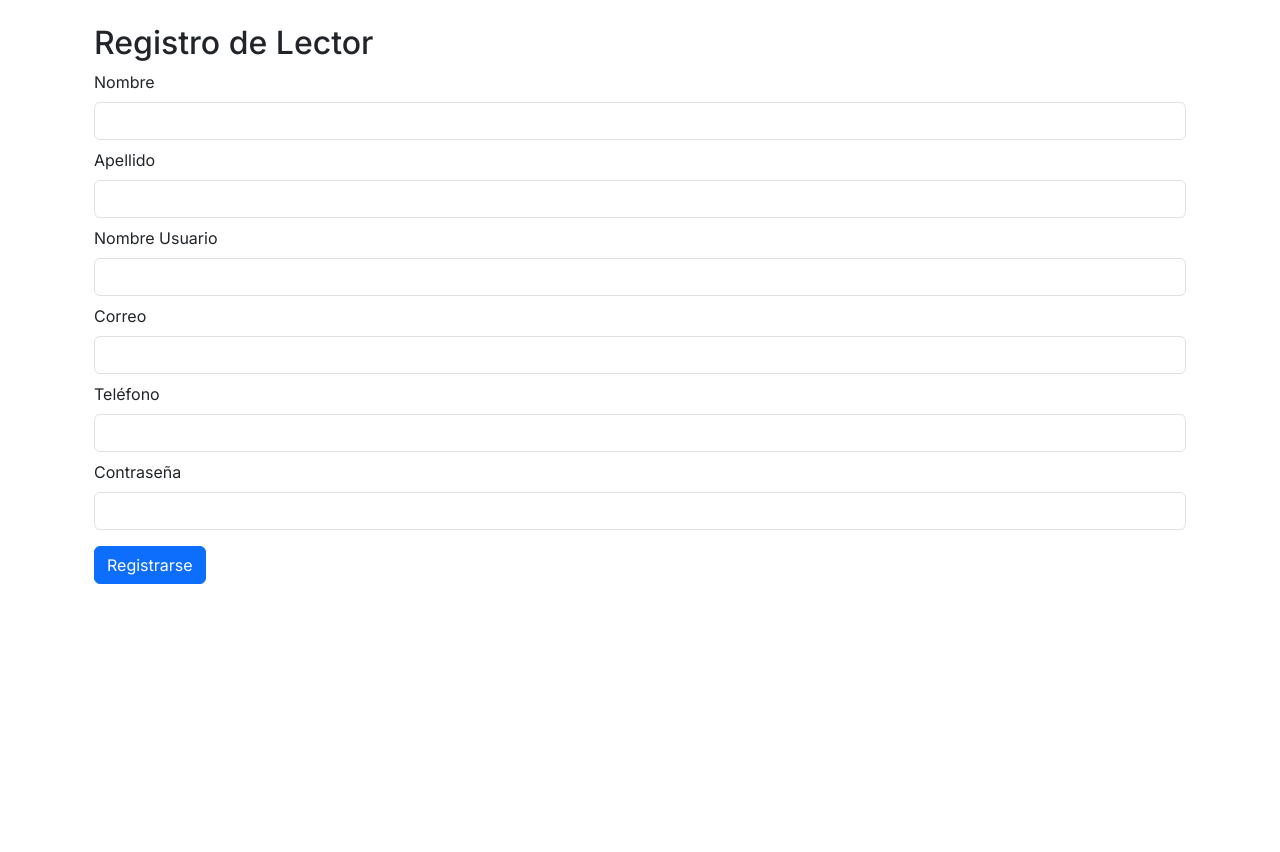
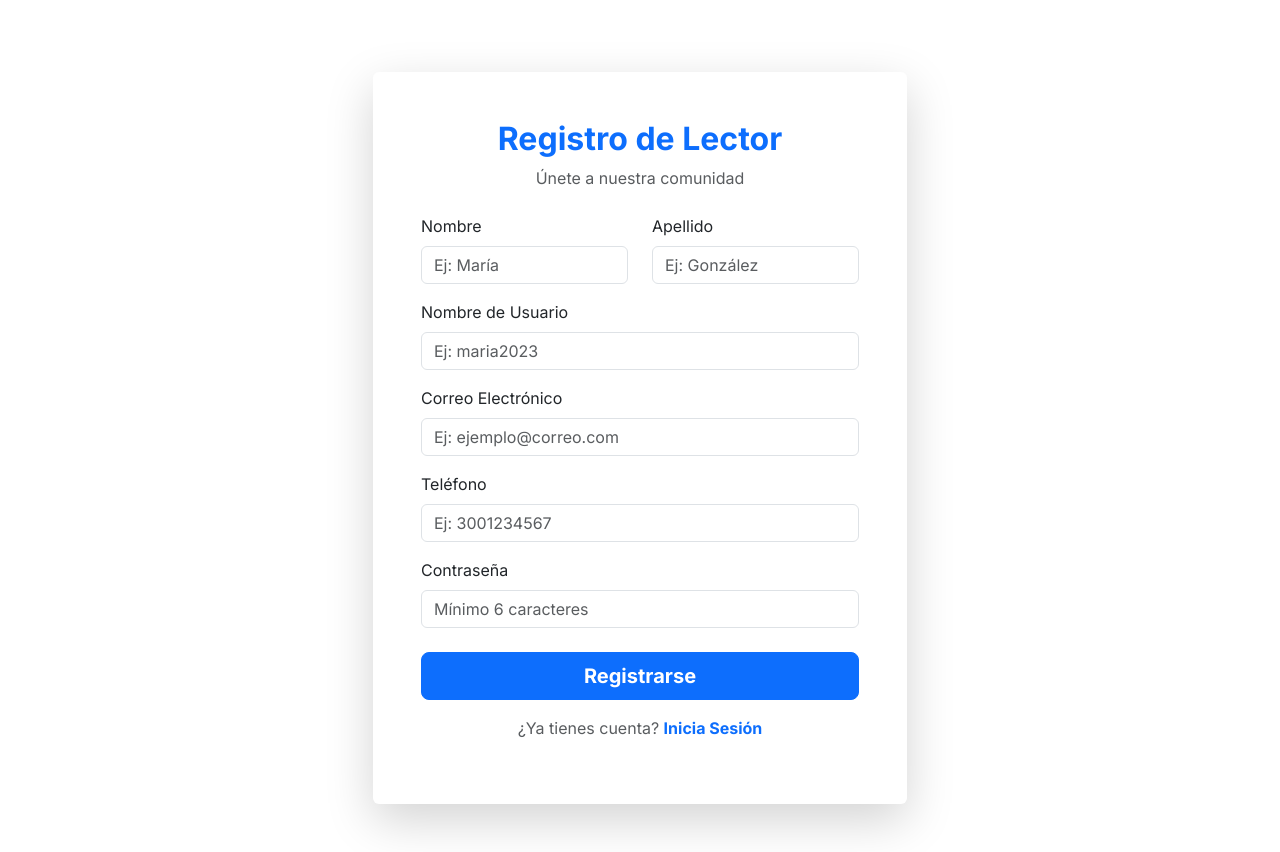
Before and after one commit to linopaul1512/noticias-nextjs-app, a Next.js app: page /registro in a window 1280 px wide. Before the commit the page ends 800 px from the top, so only its background shows below. Built offline with nearby package versions, Linux system fonts and the light colour scheme.

Commit message:
login y registro pages

```diff
--- a/src/app/registro/page.js
+++ b/src/app/registro/page.js
@@ -1,56 +1,176 @@
 "use client";
 import { useState } from "react";
-import { Container, Form, Button, Alert } from 'react-bootstrap';
-import axios from "axios";
+import { Form, Button, Container, Alert, Card, Row, Col } from "react-bootstrap";
+import Link from "next/link";
 
 export default function RegistroPage() {
   const [form, setForm] = useState({});
-  const [mensaje, setMensaje] = useState("");
+  const [mensaje, setMensaje] = useState({ text: "", variant: "" });
+  const [validated, setValidated] = useState(false);
 
-  const handleChange = (e) => setForm({ ...form, [e.target.name]: e.target.value });
+  const handleChange = (e) => {
+    const { name, value } = e.target;
+    setForm({ ...form, [name]: value });
+  };
 
   const handleSubmit = async (e) => {
     e.preventDefault();
+    const form = e.currentTarget;
+
+    if (form.checkValidity() === false) {
+      e.stopPropagation();
+      setValidated(true);
+      return;
+    }
+
+    try {
       const res = await fetch("/api/auth/registro", {
         method: "POST",
         body: JSON.stringify(form),
         headers: { "Content-Type": "application/json" },
       });
+
       const data = await res.json();
-    setMensaje(data.message);
+
+      if (res.ok) {
+        setMensaje({ text: "¡Registro exitoso! Redirigiendo...", variant: "success" });
+        setTimeout(() => window.location.href = "/login", 2000);
+      } else {
+        setMensaje({ text: data.message || "Error en el registro", variant: "danger" });
+      }
+    } catch (error) {
+      setMensaje({ text: "Error de conexión", variant: "danger" });
+    }
   };
 
   return (
-    <Container>
-      <h2>Registro de Lector</h2>
-      {mensaje && <Alert>{mensaje}</Alert>}
-      <Form onSubmit={handleSubmit}>
-        <Form.Group className="mb-2">
+    <Container className="py-5">
+      <Row className="justify-content-center">
+        <Col md={8} lg={6}>
+          <Card className="shadow-lg border-0">
+            <Card.Body className="p-5">
+              <div className="text-center mb-4">
+                <h2 className="fw-bold text-primary">Registro de Lector</h2>
+                <p className="text-muted">Únete a nuestra comunidad</p>
+              </div>
+
+              {mensaje.text && (
+                <Alert variant={mensaje.variant} className="text-center">
+                  {mensaje.text}
+                </Alert>
+              )}
+
+              <Form noValidate validated={validated} onSubmit={handleSubmit}>
+                <Row>
+                  <Col md={6}>
+                    <Form.Group className="mb-3">
                       <Form.Label>Nombre</Form.Label>
-          <Form.Control name="nombre" onChange={handleChange} required />
+                      <Form.Control
+                        name="nombre"
+                        onChange={handleChange}
+                        required
+                        placeholder="Ej: María"
+                      />
+                      <Form.Control.Feedback type="invalid">
+                        Por favor ingresa tu nombre
+                      </Form.Control.Feedback>
                     </Form.Group>
-        <Form.Group className="mb-2">
+                  </Col>
+                  <Col md={6}>
+                    <Form.Group className="mb-3">
                       <Form.Label>Apellido</Form.Label>
-          <Form.Control name="apellido" onChange={handleChange} required />
+                      <Form.Control
+                        name="apellido"
+                        onChange={handleChange}
+                        required
+                        placeholder="Ej: González"
+                      />
+                      <Form.Control.Feedback type="invalid">
+                        Por favor ingresa tu apellido
+                      </Form.Control.Feedback>
                     </Form.Group>
-        <Form.Group className="mb-2">
-          <Form.Label>Nombre Usuario</Form.Label>
-          <Form.Control name="nombreUsuario" onChange={handleChange} required />
+                  </Col>
+                </Row>
+
+                <Form.Group className="mb-3">
+                  <Form.Label>Nombre de Usuario</Form.Label>
+                  <Form.Control
+                    name="nombreUsuario"
+                    onChange={handleChange}
+                    required
+                    placeholder="Ej: maria2023"
+                  />
+                  <Form.Control.Feedback type="invalid">
+                    Elige un nombre de usuario
+                  </Form.Control.Feedback>
                 </Form.Group>
-        <Form.Group className="mb-2">
-          <Form.Label>Correo</Form.Label>
-          <Form.Control type="email" name="correo" onChange={handleChange} required />
+
+                <Form.Group className="mb-3">
+                  <Form.Label>Correo Electrónico</Form.Label>
+                  <Form.Control
+                    type="email"
+                    name="correo"
+                    onChange={handleChange}
+                    required
+                    placeholder="Ej: ejemplo@correo.com"
+                  />
+                  <Form.Control.Feedback type="invalid">
+                    Ingresa un correo válido
+                  </Form.Control.Feedback>
                 </Form.Group>
-        <Form.Group className="mb-2">
+
+                <Form.Group className="mb-3">
                   <Form.Label>Teléfono</Form.Label>
-          <Form.Control name="telefono" onChange={handleChange} required />
+                  <Form.Control
+                    name="telefono"
+                    onChange={handleChange}
+                    required
+                    placeholder="Ej: 3001234567"
+                  />
+                  <Form.Control.Feedback type="invalid">
+                    Proporciona tu teléfono
+                  </Form.Control.Feedback>
                 </Form.Group>
-        <Form.Group className="mb-2">
+
+                <Form.Group className="mb-4">
                   <Form.Label>Contraseña</Form.Label>
-          <Form.Control type="password" name="contrasena" onChange={handleChange} required />
+                  <Form.Control
+                    type="password"
+                    name="contrasena"
+                    onChange={handleChange}
+                    required
+                    minLength={6}
+                    placeholder="Mínimo 6 caracteres"
+                  />
+                  <Form.Control.Feedback type="invalid">
+                    La contraseña debe tener al menos 6 caracteres
+                  </Form.Control.Feedback>
                 </Form.Group>
-        <Button type="submit" className="mt-2">Registrarse</Button>
+
+                <div className="d-grid mb-3">
+                  <Button
+                    variant="primary"
+                    type="submit"
+                    size="lg"
+                    className="fw-bold"
+                  >
+                    Registrarse
+                  </Button>
+                </div>
+
+                <div className="text-center">
+                  <p className="text-muted">
+                    ¿Ya tienes cuenta?{" "}
+                    <Link href="/login" className="text-decoration-none fw-bold">
+                      Inicia Sesión
+                    </Link>
+                  </p>
+                </div>
               </Form>
+            </Card.Body>
+          </Card>
+        </Col>
+      </Row>
     </Container>
   );
 }
```
Also changed, not shown: src/app/login/page.jsx (+112 -28 lines), src/app/api/noticias/route.js (line endings or trailing spaces). Lines whose indentation alone changed are shown as unchanged.
